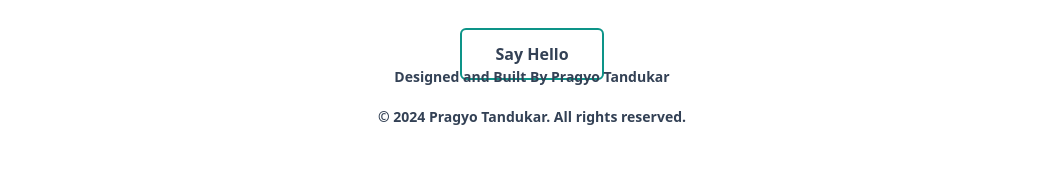
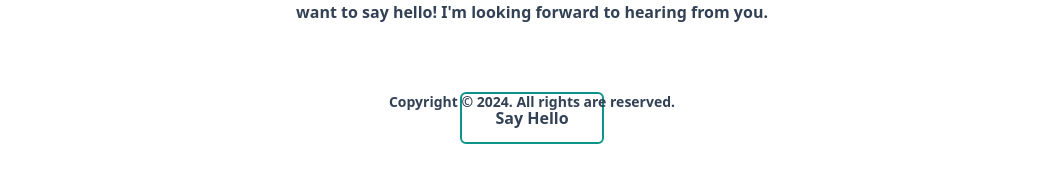
Before and after one commit to tandukar/Portfoilio.V2, a React (Vite) app in the folder portfolio.v2/: page /#/portfolio in a window 1280 px wide. Shown: the part 2505-2688 px from the top of the page, without its empty margins (108-1171 px from the left). Built offline with nearby package versions, Linux system fonts and the light colour scheme.

Commit message:
fix connect page

```diff
--- a/portfolio.v2/src/pages/connect/Connect.tsx
+++ b/portfolio.v2/src/pages/connect/Connect.tsx
@@ -11,17 +11,13 @@ const Connect = () => {
             Feel free to reach out if you have any questions, ideas, or just
             want to say hello! I'm looking forward to hearing from you.
           </p>
-          <button className=" hover:bg-teal-600 border-2 mt-7 rounded-md hover:text-white border-teal-600 active:bg-teal-600 p-3 w-36">
+          <button className="hover:bg-teal-600 border-2 mt-7 rounded-md hover:text-white border-teal-600 active:bg-teal-600 p-3 w-36">
             Say Hello
           </button>
         </div>
 
-        <div className="mt-28  w-full row-span-1 flex flex-col justify-center items-center text-center text-sm font-bold text-slate-700">
-          <p className="mb-5">Designed and Built By Pragyo Tandukar</p>
-
-          <div className="">
-            <p>&copy; 2024 Pragyo Tandukar. All rights reserved.</p>
-          </div>
+        <div className="mt-auto w-full row-span-1 flex flex-col justify-center items-center text-center text-sm font-bold text-slate-700 p-6">
+          <p>Copyright &copy; 2024. All rights are reserved.</p>
         </div>
       </div>
     </div>
--- a/portfolio.v2/src/pages/portfolio/Portfolio.tsx
+++ b/portfolio.v2/src/pages/portfolio/Portfolio.tsx
@@ -4,10 +4,12 @@ import Projects from "../projects/Projects";
 
 const Portfolio = () => {
   return (
-    <>
+    <div >
       <Home />
-      <Projects />
-    </>
+      <Projects  />
+      <Connect />
+
+    </div>
   );
 };
 export default Portfolio;
--- a/portfolio.v2/src/pages/projects/Projects.tsx
+++ b/portfolio.v2/src/pages/projects/Projects.tsx
@@ -128,8 +128,9 @@ const Projects = () => {
   ];
   return (
     //might need to change this to slate 50
-    <div className="py-16 flex  justify-center ">
-      <div className="h-screen w-custom  ">
+    // <div className="py-16 flex  justify-center bg-custom-navy">
+    <div className="py-16 flex  justify-center">
+      <div className=" w-custom  ">
         <h2 className=" flex items-center text-3xl font-bold text-slate-700 mb-8">
           <span className="text-custom-beige2 mr-2 font-semibold text-2xl align-middle ">
             01 <span className="text-3xl text-bold">.</span>
@@ -149,10 +150,6 @@ const Projects = () => {
             ))}
           </div>
         </div>
-        <div className="flex items-center justify-center ">
-          <Connect/>
-
-      </div>
       </div>
     </div>
   );
--- a/portfolio.v2/tailwind.config.js
+++ b/portfolio.v2/tailwind.config.js
@@ -22,6 +22,7 @@ export default {
             backgroundColor: {
                 'custom-beige1': '#dace90',
                 'custom-beige2': '#dace62',
+                'custom-navy': '#0a192f',
             },
         },
     },
```
